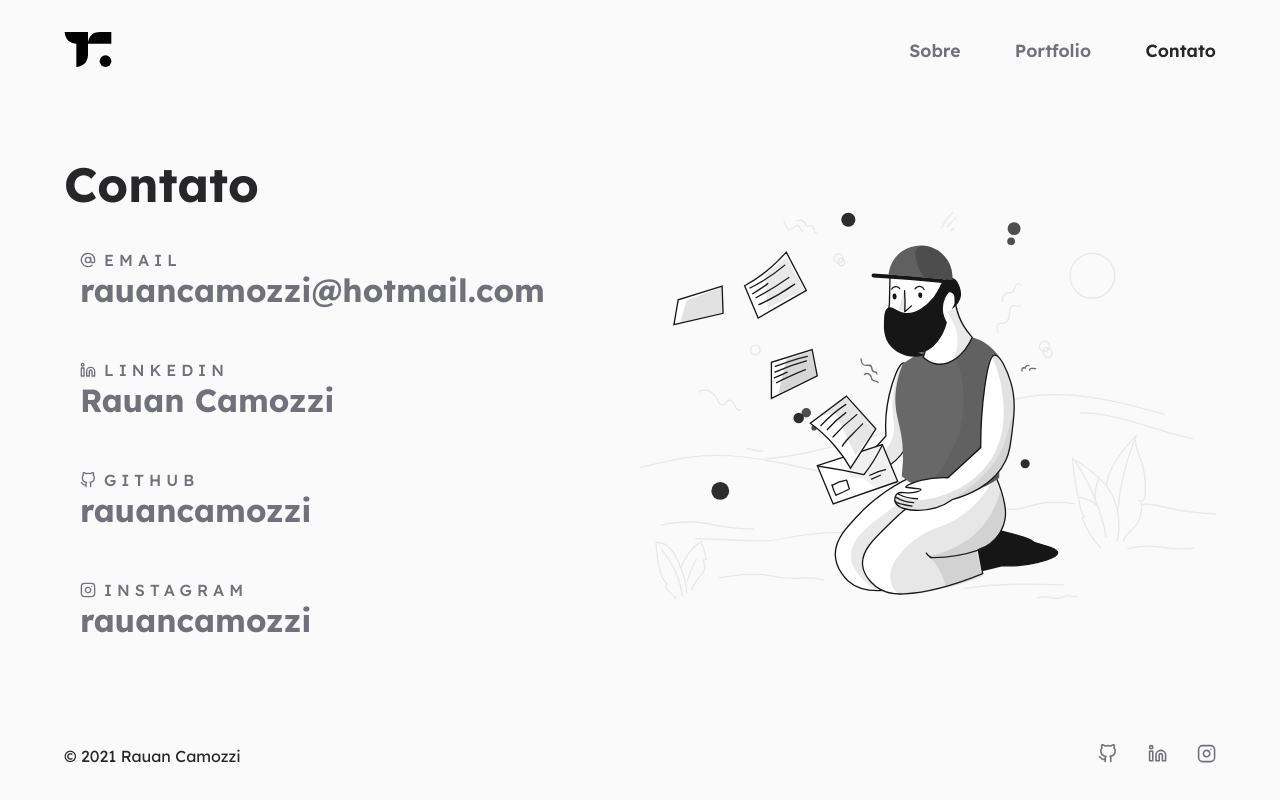
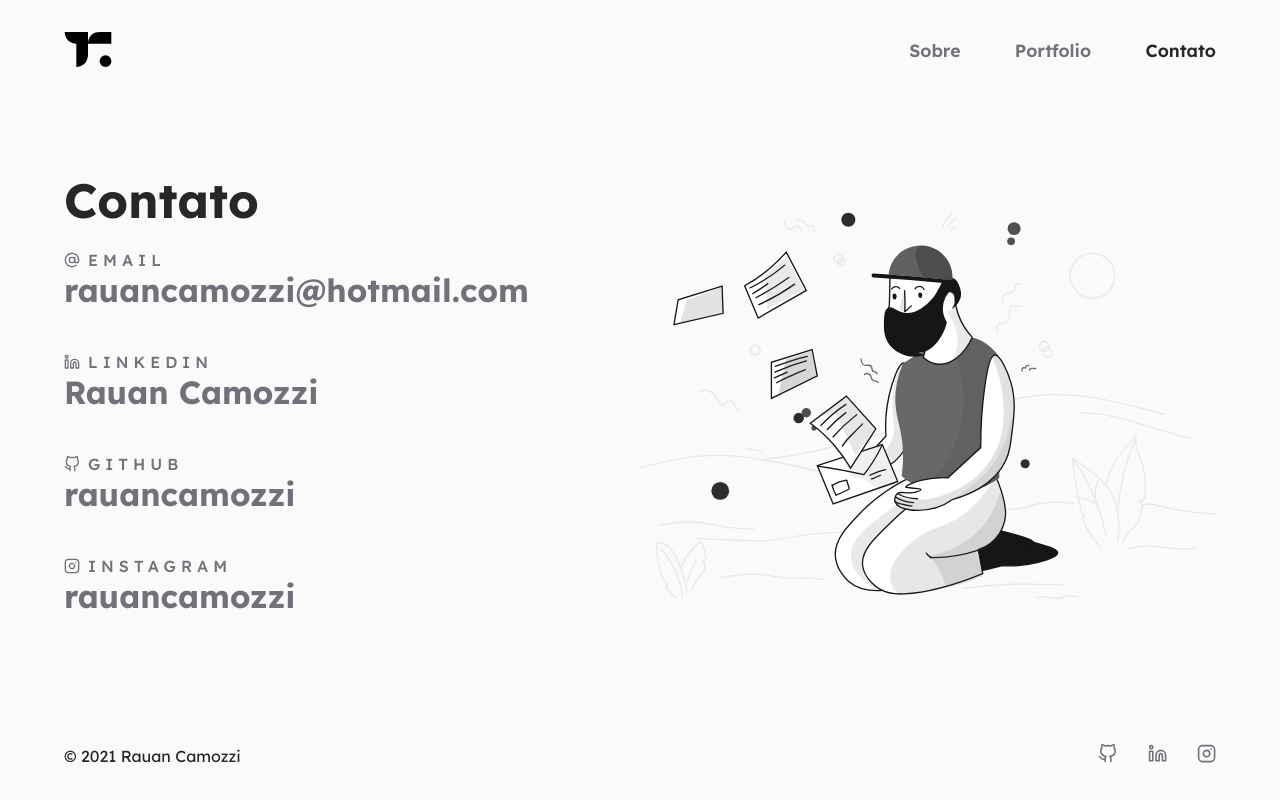
Before and after one commit to rauancamozzi/site, a React (Vite) app: page /contato in a window 1280 px wide. Built offline with nearby package versions, Linux system fonts and the light colour scheme.

Commit message:
:lipstick: alteração nos cards página contato

```diff
--- a/src/styles/pages/Contact/styles.js
+++ b/src/styles/pages/Contact/styles.js
@@ -77,9 +77,8 @@
 
 export const ContactCard = styled.div`
     width: 30vw;
-
-    padding: 1rem;
     border-radius: 20px;
+    margin-bottom: 24px;
 
     color: var(--gray-500);
 
```
